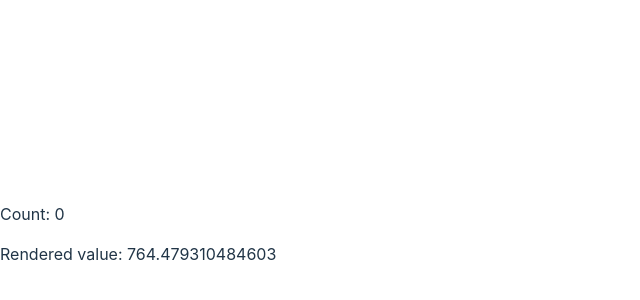
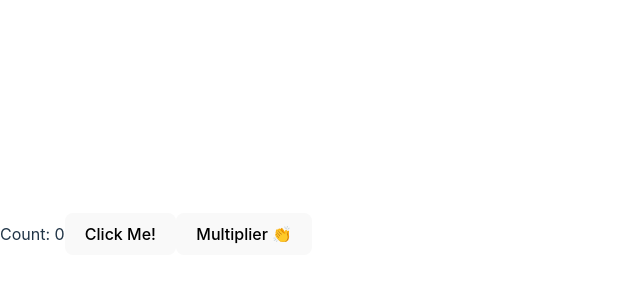
Before and after one commit to dattaaniket7/react-hooks, a React (Vite) app: page / in a window 1280 px wide. Shown: the part 166-466 px from the top of the page, without its empty margins (0-640 px from the left). Built offline with nearby package versions, Linux system fonts and the light colour scheme.

Commit message:
useCallback

```diff
--- a/src/App.tsx
+++ b/src/App.tsx
@@ -1,23 +1,26 @@
-import { useState, useMemo } from "react";
+import React from "react";
+import Multiplier from "./Multiplier";
 
-const App = () => {
-  const [count, setCount] = useState(0);
+function App() {
+  const [count, setCount] = React.useState(0);
 
-  //After usememo
-  const expensiveCalculation = () => {
-    return Math.random() * 1000;
-  };
-
-  const renderedValue = useMemo(() => expensiveCalculation(), [count]);
+  const handleMultiplier = React.useCallback(() => {
+    setCount((prevCount) => prevCount * 1233);
+  }, [count]);
 
   return (
-    <div>
-      <p onClick={() => setCount((prevCount) => prevCount + 1)}>
-        Count: {count}
-      </p>
-      <p>Rendered value: {renderedValue}</p>
-    </div>
+    <>
+      Count: {count}
+      <button
+        onClick={() => {
+          setCount(count + 1);
+        }}
+      >
+        Click Me!
+      </button>
+      <Multiplier handleClick={handleMultiplier} />
+    </>
   );
-};
+}
 
 export default App;
--- /dev/null
+++ b/src/Multiplier.tsx
@@ -0,0 +1,9 @@
+import React from "react";
+
+function Multiplier({ handleClick }) {
+  console.log("Render Multiplier");
+
+  return <button onClick={handleClick}>Multiplier 👏</button>;
+}
+
+export default React.memo(Multiplier);
```
